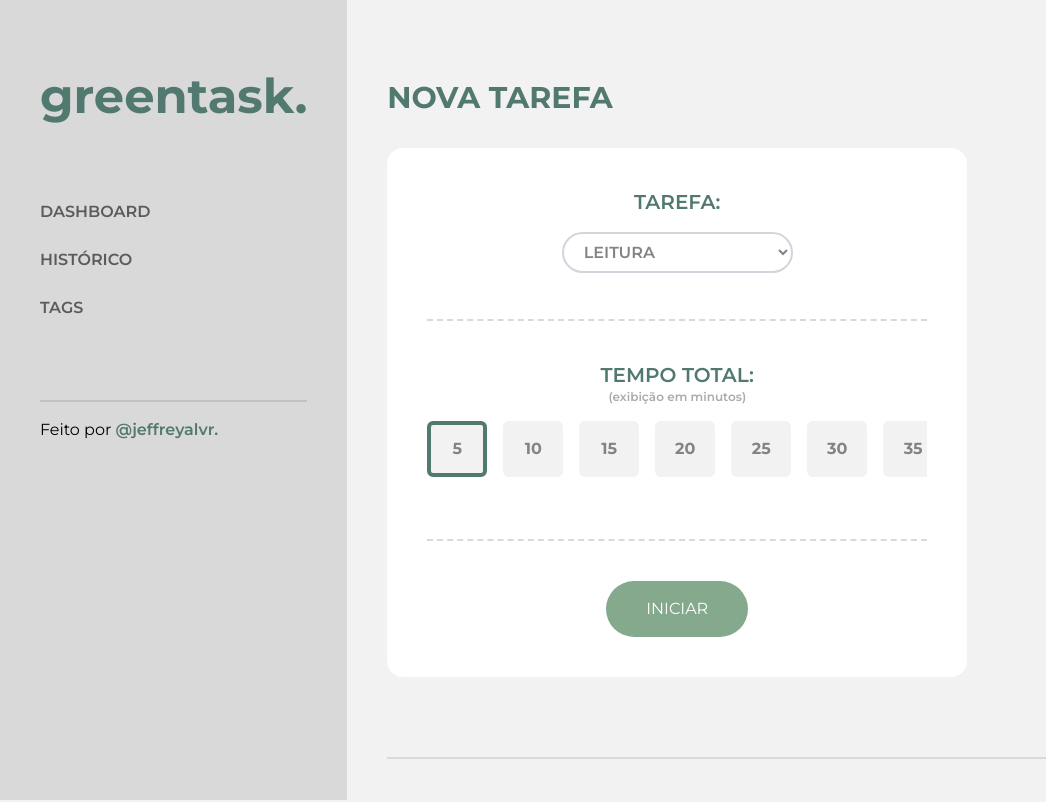
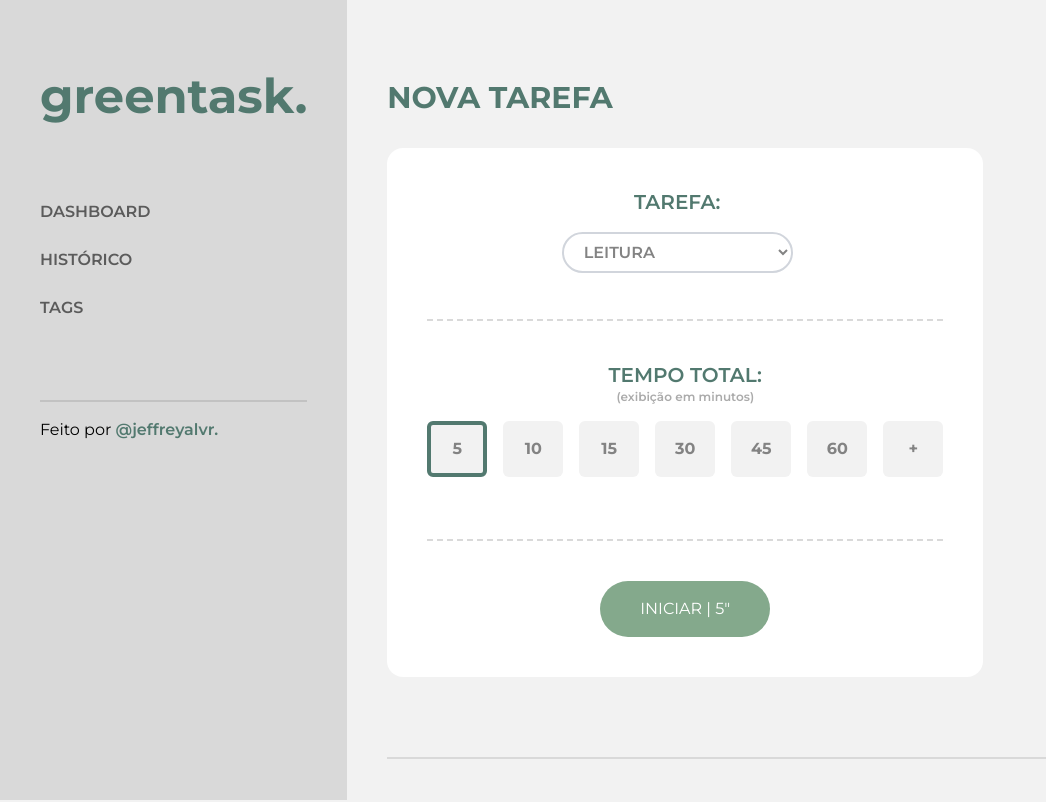
Before and after one commit to jeffreyalvr/greentask, a React (Vite) app: page / in a window 1280 px wide. Shown: the top 802 px of the page, without its empty margins (0-1046 px from the left). Built offline with nearby package versions, Linux system fonts and the light colour scheme.

Commit message:
Adiciona campo title nos parâmetros do Button; Remove o campo width do Section; Melhora o UX do TaskSection;

```diff
--- a/src/components/Button/index.jsx
+++ b/src/components/Button/index.jsx
@@ -1,10 +1,11 @@
-const Button = ({ texto, toggled, onClick }) => {
+const Button = ({ texto, toggled, title, onClick }) => {
   return (
     <button
       onClick={onClick}
       className={`min-w-[60px] py-3 rounded-md bg-[var(--bg-color)] border-4 cursor-pointer active:border-[var(--accent-primary)] ${
         toggled ? "border-[var(--accent-primary)]" : "border-transparent"
       }`}
+      title={title}
     >
       <span className="font-bold text-[var(--fg-light)]">{texto}</span>
     </button>
--- a/src/components/Section/index.jsx
+++ b/src/components/Section/index.jsx
@@ -1,4 +1,4 @@
-const Section = ({ title, borderless, width, children }) => {
+const Section = ({ title, borderless, children }) => {
   return (
     <section
       className={`flex flex-col py-20 gap-8 ${
--- a/src/components/TaskSection/index.jsx
+++ b/src/components/TaskSection/index.jsx
@@ -3,17 +3,32 @@ import Button from "../Button";
 import Section from "../Section";
 
 const TaskSection = () => {
+  const [timeTableVisible, setTimeTableVisible] = useState(false);
   const [selected, setSelected] = useState(5);
 
+  const quickValues = [
+    { time: 5 },
+    { time: 10 },
+    { time: 15 },
+    { time: 30 },
+    { time: 45 },
+    { time: 60 },
+  ];
+
   const timeValues = Array.from({ length: 36 }, (_, i) => 5 + i * 5);
+  const isQuickValue = quickValues.some((q) => q.time === selected);
 
   const selectTime = (value) => {
     setSelected(value);
   };
 
+  const toggleTimeTable = () => {
+    setTimeTableVisible(!timeTableVisible);
+  };
+
   return (
-    <Section title="Nova tarefa" width={500}>
-      <div className="flex flex-col gap-10 w-full h-auto px-10 py-10 bg-white rounded-2xl">
+    <Section title="Nova tarefa">
+      <div className="flex flex-col gap-10 max-w-[600px] h-auto px-10 py-10 bg-white rounded-2xl">
         <div className="w-[500px] flex flex-col justify-center items-center gap-4">
           <h1 className="text-xl text-[var(--accent-primary)] font-semibold">
             TAREFA:
@@ -29,28 +44,60 @@ const TaskSection = () => {
           </select>
         </div>
         <div className="inline-block h-2 border-dashed border-b-2 border-[var(--border-light)]"></div>
-        <div className="w-[500px] flex flex-col items-center gap-4">
+
+        <div className="w-auto flex flex-col items-center gap-4">
           <h1 className="flex flex-col items-center text-xl text-[var(--accent-primary)] font-semibold">
             TEMPO TOTAL:
             <span className="text-xs text-[var(--fg-subtle)]">
               (exibição em minutos)
             </span>
           </h1>
-          <div className="w-full pb-4 flex flex-row gap-4 overflow-x-auto">
-            {timeValues.map((value) => (
+
+          {timeTableVisible ? (
+            <div className="w-full pb-4 flex flex-wrap gap-4">
+              {timeValues.map((timeValue) => (
+                <Button
+                  key={timeValue}
+                  onClick={() => {
+                    selectTime(timeValue);
+                    toggleTimeTable();
+                  }}
+                  toggled={selected === timeValue}
+                  texto={timeValue}
+                />
+              ))}
+
               <Button
-                key={value}
-                onClick={() => selectTime(value)}
-                toggled={selected === value}
-                texto={value}
+                onClick={() => toggleTimeTable()}
+                texto="X"
+                title="Fechar"
               />
-            ))}
-          </div>
+            </div>
+          ) : (
+            <div className="w-full pb-4 flex gap-4">
+              {quickValues.map((quickValue) => (
+                <Button
+                  key={quickValue.time}
+                  onClick={() => selectTime(quickValue.time)}
+                  toggled={selected === quickValue.time}
+                  texto={quickValue.time}
+                />
+              ))}
+
+              <Button
+                onClick={() => toggleTimeTable()}
+                texto="+"
+                toggled={!isQuickValue}
+                title="Expandir opções"
+              />
+            </div>
+          )}
         </div>
+
         <div className="inline-block h-2 border-dashed border-b-2 border-[var(--border-light)]"></div>
         <div className="w-full flex flex-col justify-center items-center gap-2">
           <button className="w-max px-10 py-4 rounded-4xl text-white bg-[var(--accent-opaque)] uppercase cursor-pointer hover:bg-[var(--accent-primary)]">
-            iniciar
+            iniciar | {selected}"
           </button>
         </div>
       </div>
```
